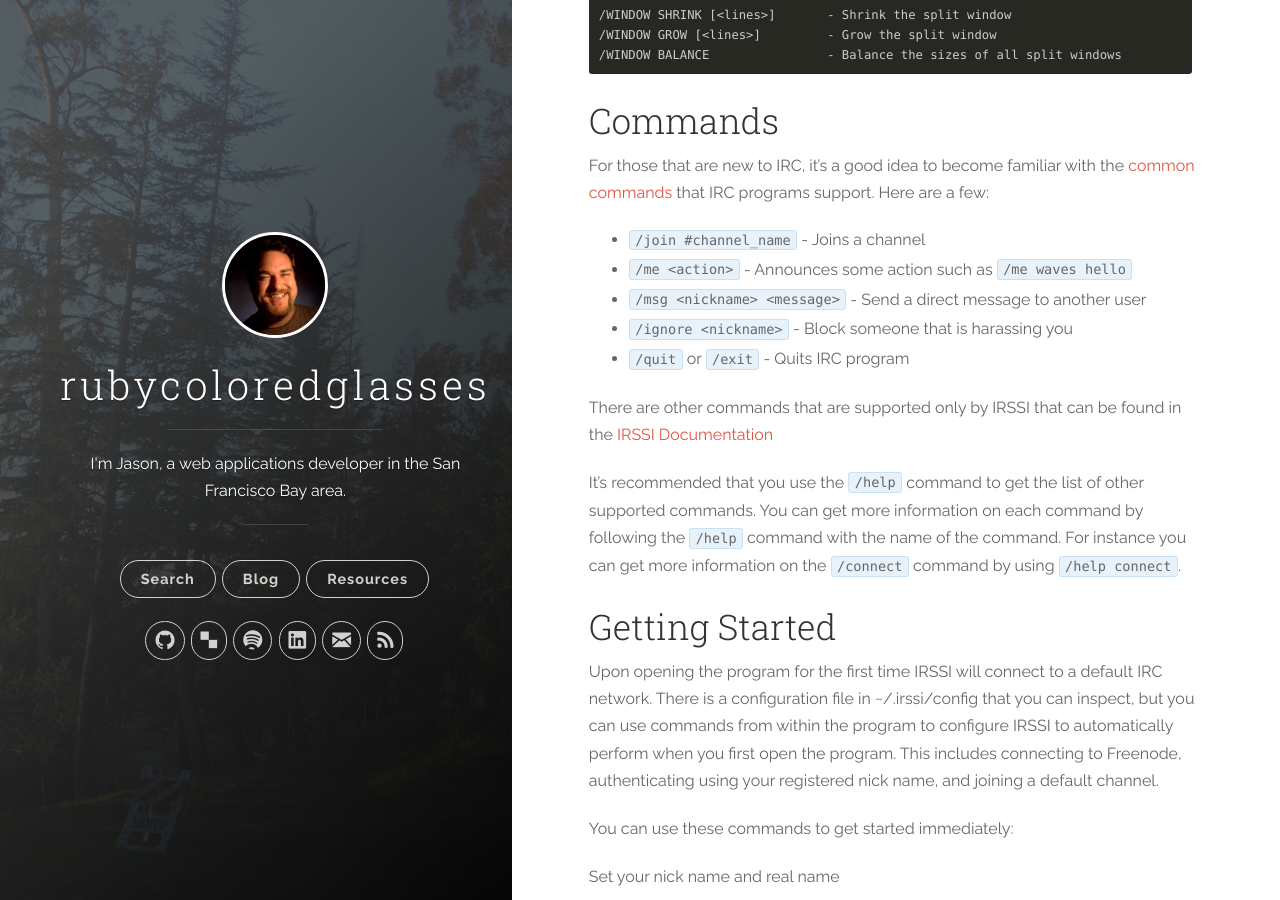
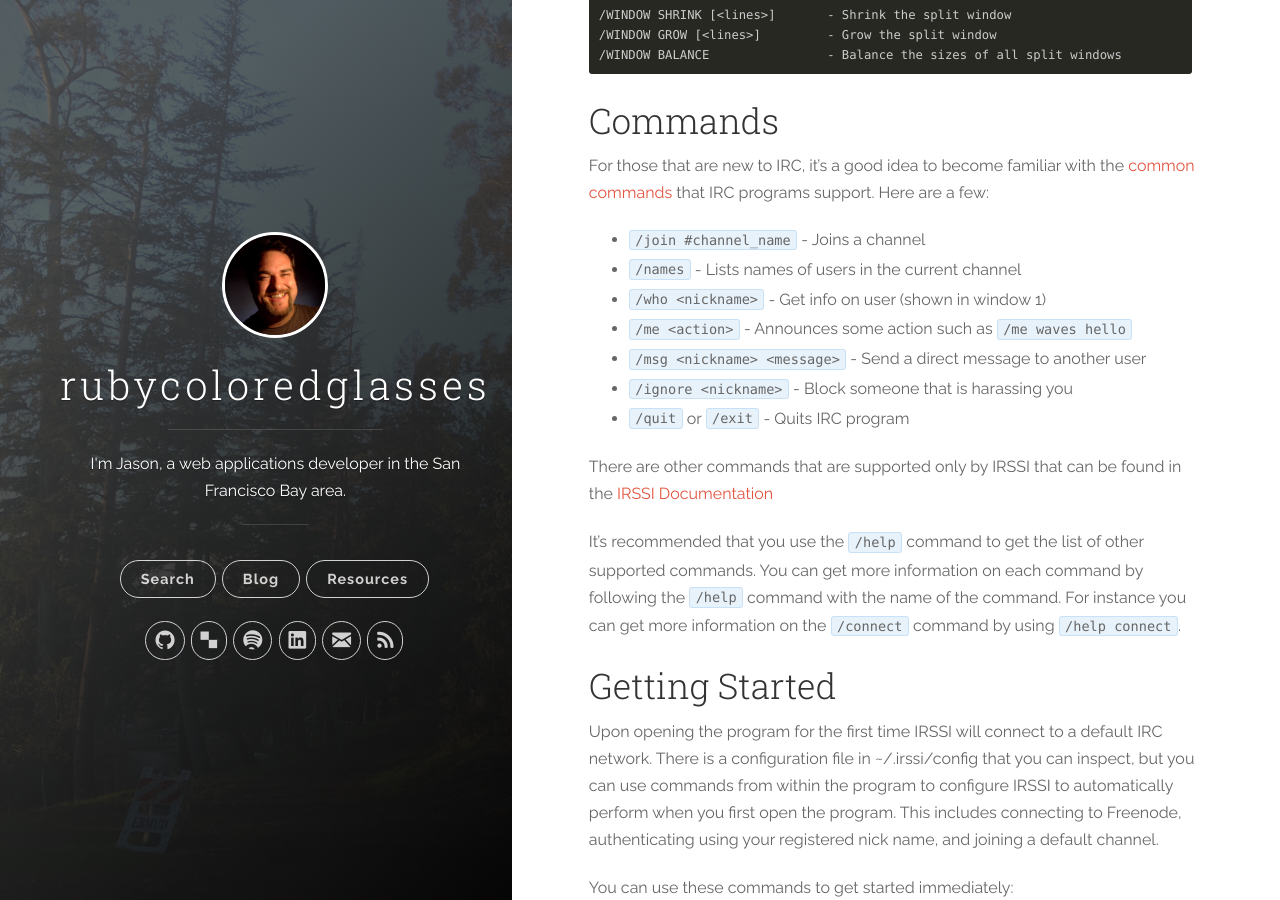
Before and after one commit to redconfetti/redconfetti.github.io, a Jekyll site: the page built from _posts/2016-04-09-getting-started-with-irssi.md, in a window 1280 px wide and 900 px high, scrolled down 1231 px. Built offline with Jekyll 4.4.1, drawn with Linux system fonts in a browser that asks for light colours; nearby versions of some CDN libraries.

Commit message:
Adds two additional commands to IRSSI post

```diff
--- a/_posts/2016-04-09-getting-started-with-irssi.md
+++ b/_posts/2016-04-09-getting-started-with-irssi.md
@@ -67,6 +67,8 @@
 that IRC programs support. Here are a few:
 
 * `/join #channel_name` - Joins a channel
+* `/names` - Lists names of users in the current channel
+* `/who <nickname>` - Get info on user (shown in window 1)
 * `/me <action>` - Announces some action such as `/me waves hello`
 * `/msg <nickname> <message>` - Send a direct message to another user
 * `/ignore <nickname>` - Block someone that is harassing you
```
